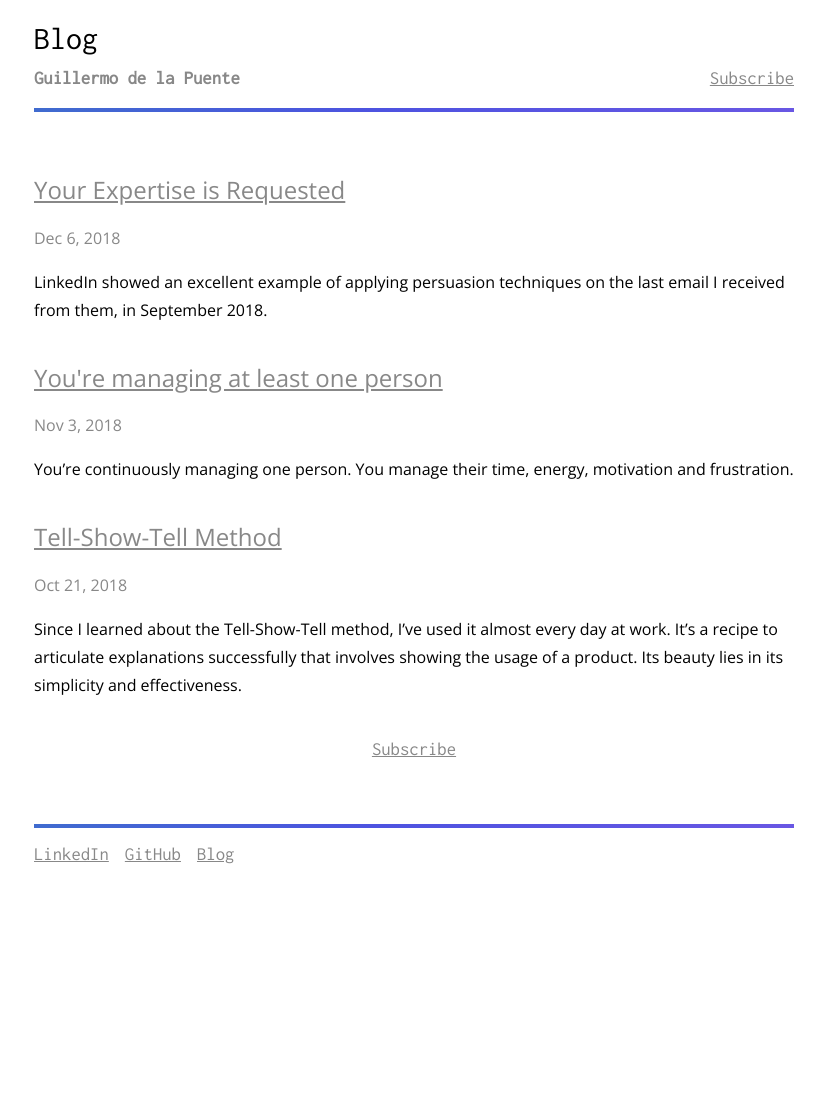
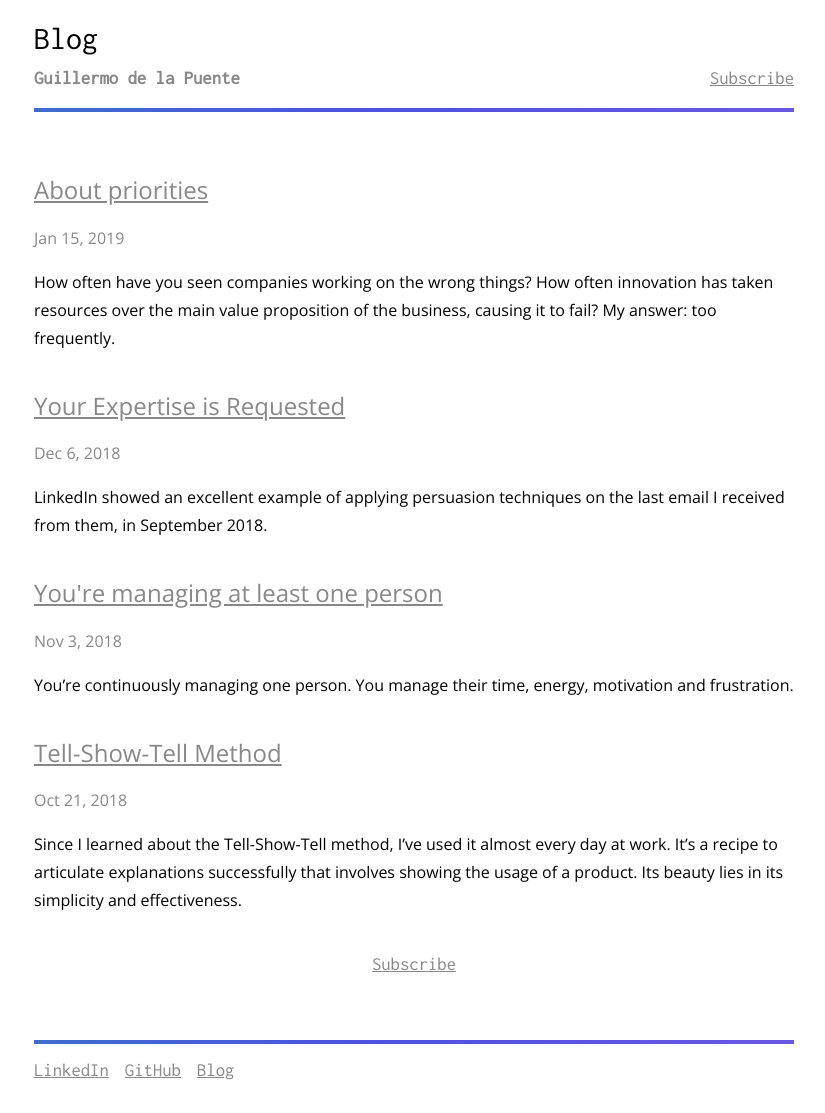
Before and after one commit to guillermodlpa/site, a Jekyll site: the page built from blog.html, in a window 1280 px wide. Shown: the whole page, without its empty margins (226-1051 px from the left). Built offline with Jekyll 4.4.1, drawn with Linux system fonts in a browser that asks for light colours; before the commit the page ends 900 px from its top, so only the background shows below that.

Commit message:
Updated About Priorities and 1 other file

```diff
--- a/_drafts/about-priorities.markdown
+++ b/_posts/2019-01-15-about-priorities.markdown
@@ -1,6 +1,6 @@
 ---
 title: About priorities
-date: 2019-01-12 10:58:00 Z
+date: 2019-01-15 10:00:00 Z
 ---
 
 How often have you seen companies working on the wrong things? How often innovation has taken resources over the main value proposition of the business, causing it to fail? My answer: too frequently.
```
